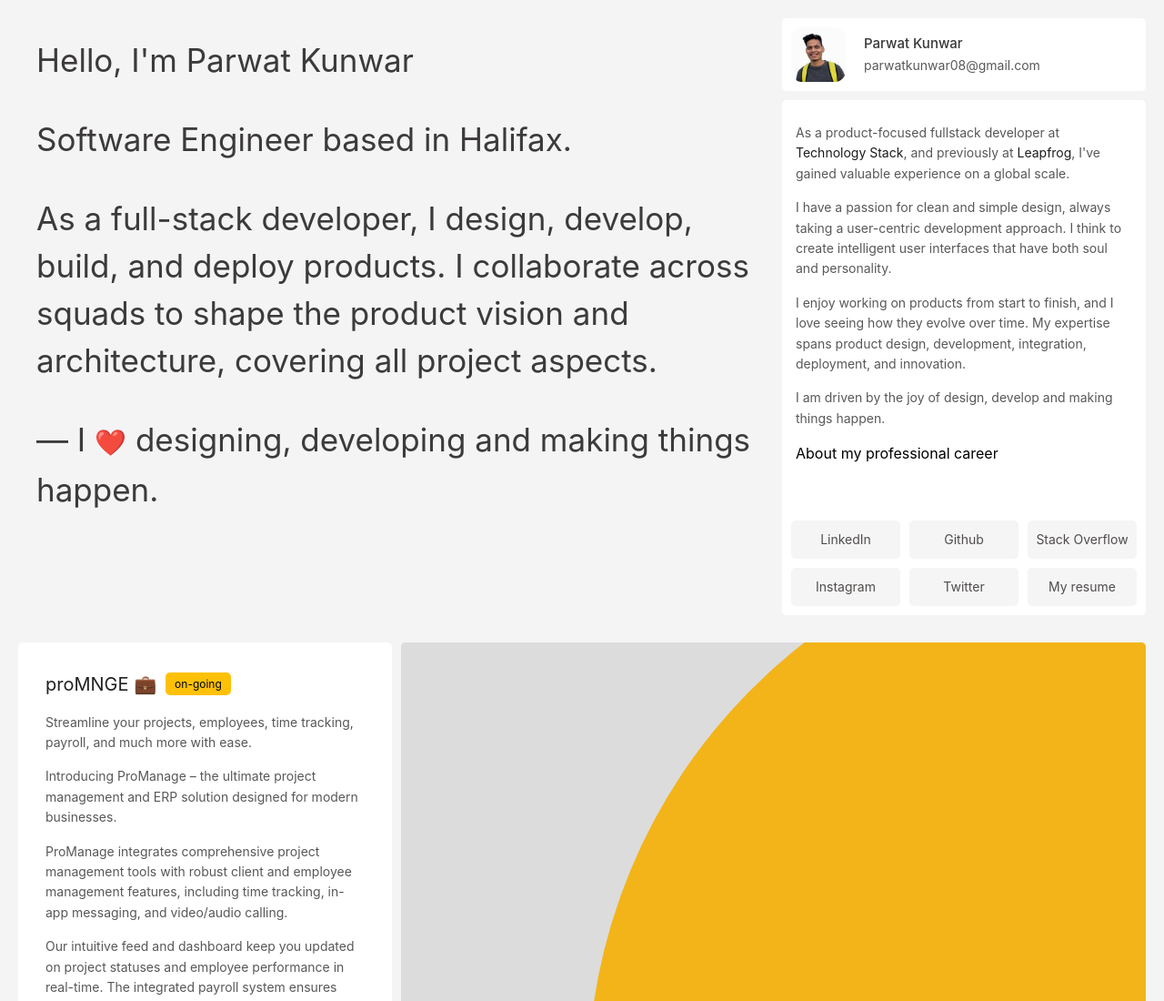
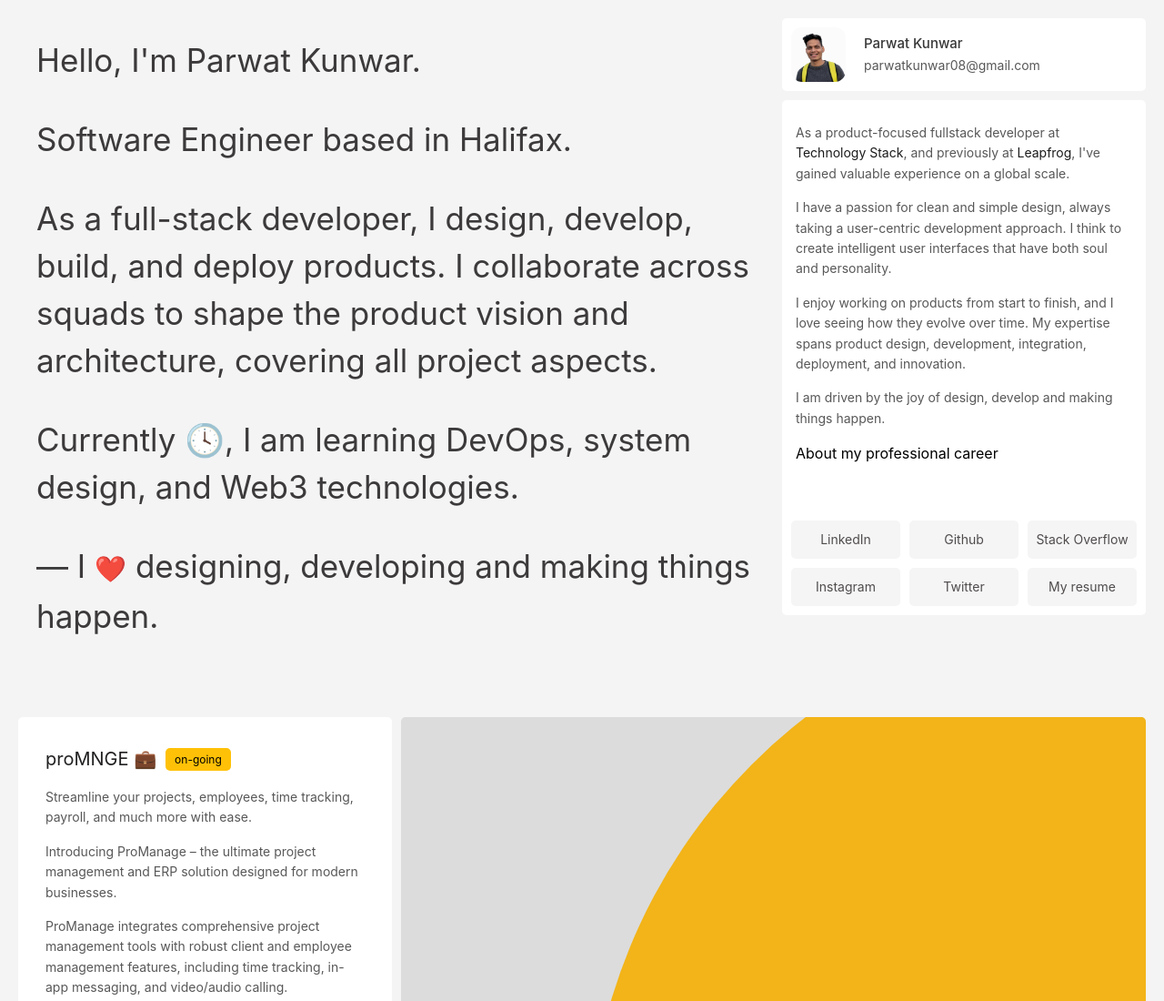
Before and after one commit to parwatcodes/parwatcodes.github.io, a plain HTML site: page index.html in a window 1280 px wide. Shown: the top 1100 px of the page at 91% size. Drawn offline with Linux system fonts and the light colour scheme; files whose address does not match are found by name; a web font is replaced by a local one.

Commit message:
Add current learning techs

```diff
--- a/css/styles.css
+++ b/css/styles.css
@@ -447,3 +447,8 @@ body {
 .todo {
   background-color: #FF6347;
 }
+
+.bg-yellow {
+  /* background-color: #ffff00cf;
+  padding: 0 10px; */
+}
--- a/index.html
+++ b/index.html
@@ -13,11 +13,12 @@
 <body>
     <div class="container">
         <div class="header">
-            <p>Hello, I'm Parwat Kunwar</p>
+            <p>Hello, I'm Parwat Kunwar.</p>
             <p>Software Engineer based in Halifax.</p>
             <!-- <p>Currently, I serve as a Sr. software engineer at <strong>Technology Stack</strong>, a outsourcing SaaS operating company in US.</p> -->
             <p>As a full-stack developer, I design, develop, build, and deploy products. I collaborate across squads to
                 shape the product vision and architecture, covering all project aspects.</p>
+                <p>Currently 🕓, I am learning <span class="bg-yellow">DevOps</span>, <span class="bg-yellow">system design</span>, and  <span class="bg-yellow">Web3</span> technologies.</p>
             <p class="quote">— I <span class="emoji">❤️</span> designing, developing and making things happen.</p>
         </div>
         <div class="sidebar">
```
